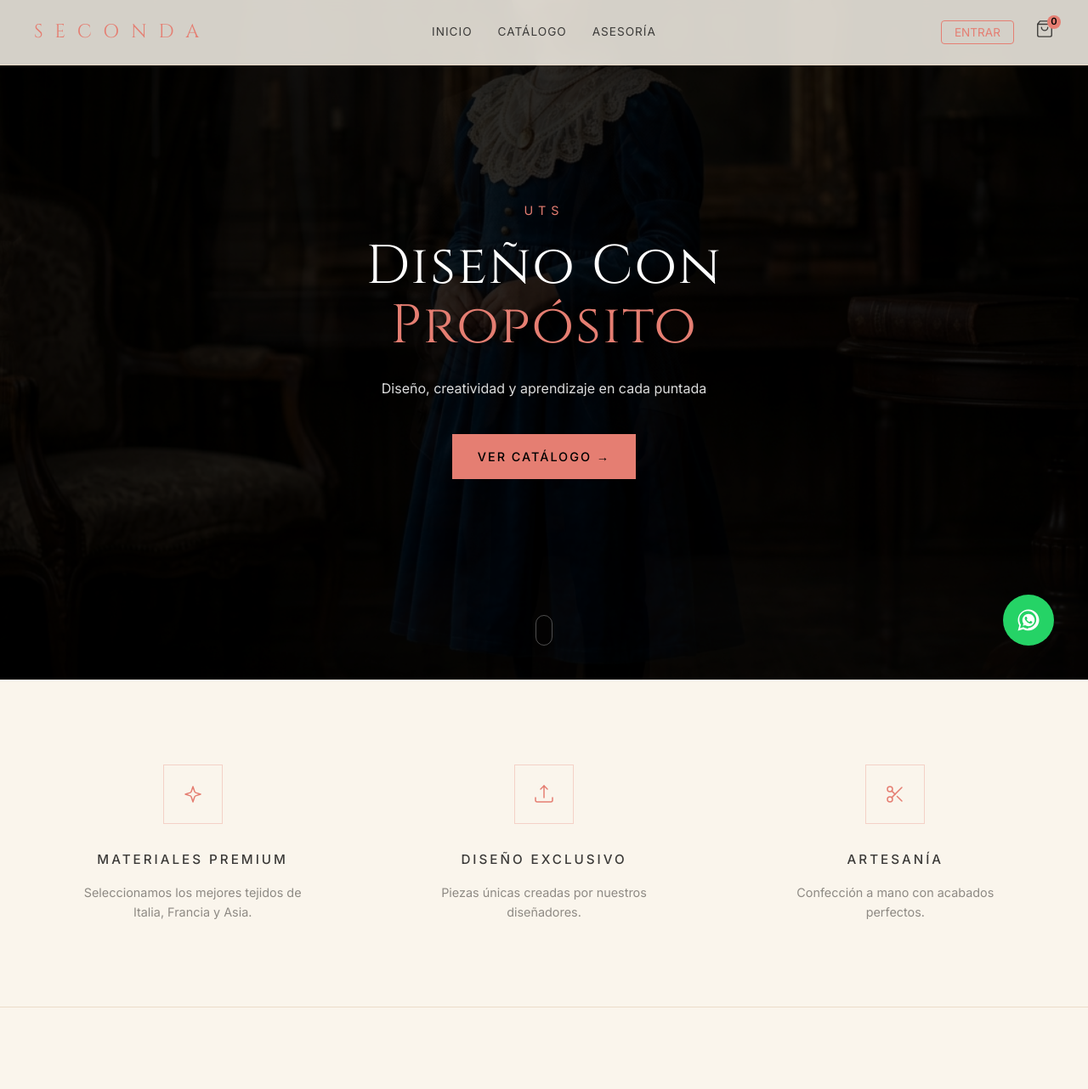
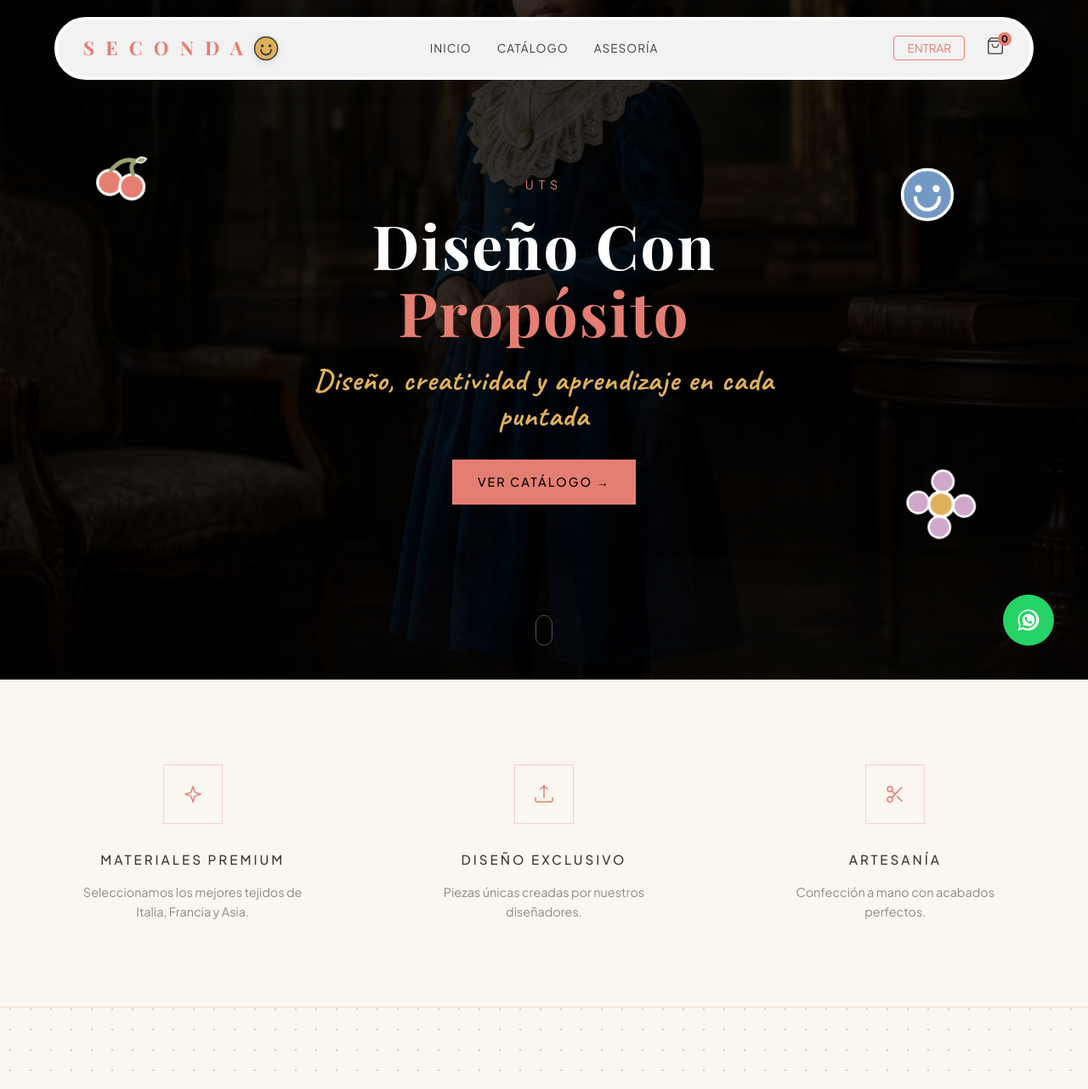
Before and after one commit to Proyectosjdda/Proyecto-Integrador, a website built with Vite: page index.html in a window 1280 px wide. Shown: the top 1282 px of the page at 85% size. Built offline with nearby package versions, Linux system fonts and the light colour scheme; some packages are replaced by stand-ins of ours; no server answers; the database is empty; a web font is replaced by a local one.

Commit message:
design: implementar estilo scrapbook infantil con grid de puntos y pegatinas

```diff
--- a/index.html
+++ b/index.html
@@ -9,7 +9,7 @@
     <!-- Google Fonts -->
     <link rel="preconnect" href="https://fonts.googleapis.com">
     <link rel="preconnect" href="https://fonts.gstatic.com" crossorigin>
-    <link href="https://fonts.googleapis.com/css2?family=Cinzel:wght@400;600;700&family=Inter:wght@300;400;500;600&display=swap" rel="stylesheet">
+    <link href="https://fonts.googleapis.com/css2?family=Caveat:wght@700&family=Playfair+Display:ital,wght@0,600;0,700;1,400&family=Plus+Jakarta+Sans:wght@400;500;600;700&display=swap" rel="stylesheet">
 
     <!-- CSS -->
     <link rel="stylesheet" href="/style.css" />
@@ -20,7 +20,15 @@
       <div class="nav-container">
         <div class="logo" style="flex: 1; display: flex; justify-content: flex-start; align-items: center; gap: 15px;">
           <button id="mobile-menu-btn" class="mobile-menu-btn" style="display: none; background: transparent; border: none; color: var(--color-accent); font-size: 1.5rem; cursor: pointer;">☰</button>
-          <a href="#" id="logo-home" style="font-family: var(--font-serif); font-size: 1.4rem; font-weight: 300; letter-spacing: 4px; color: var(--color-accent); margin: 0; text-decoration: none; display: inline-block;">S E C O N D A</a>
+          <a href="#" id="logo-home" style="font-family: var(--font-serif); font-size: 1.4rem; font-weight: 700; letter-spacing: 4px; color: var(--color-accent); margin: 0; text-decoration: none; display: flex; align-items: center; gap: 8px;">
+            S E C O N D A
+            <svg viewBox="0 0 100 100" width="30" height="30" style="filter: drop-shadow(0 2px 4px rgba(0,0,0,0.1)); flex-shrink: 0;">
+              <circle cx="50" cy="50" r="45" fill="#DFB15B" stroke="#3C3B39" stroke-width="5"/>
+              <circle cx="35" cy="40" r="6" fill="#3C3B39"/>
+              <circle cx="65" cy="40" r="6" fill="#3C3B39"/>
+              <path d="M 30,55 A 20,20 0 0,0 70,55" fill="none" stroke="#3C3B39" stroke-width="6" stroke-linecap="round"/>
+            </svg>
+          </a>
         </div>
         <div class="nav-links">
           <a href="#" id="nav-home">INICIO</a>
@@ -49,14 +57,45 @@
           <img class="hero-bg" src="hero2.png" alt="Moda infantil de lujo vintage - Niña con vestido de terciopelo">
           <img class="hero-bg" src="hero3.png" alt="Moda infantil de lujo vintage - Estilo de otoño para niños">
         </div>
-        <div class="hero-overlay" style="background: rgba(0,0,0,0.6);"></div>
+
+        <!-- Decorative Scrapbook Stickers -->
+        <div class="scrapbook-sticker sticker-cherry" style="top: 22%; left: 8%;">
+          <svg viewBox="0 0 100 100" width="80" height="80">
+            <circle cx="35" cy="65" r="18" fill="#E57E72" stroke="#ffffff" stroke-width="4"/>
+            <circle cx="68" cy="68" r="18" fill="#E57E72" stroke="#ffffff" stroke-width="4"/>
+            <path d="M 35,47 Q 50,25 70,30" fill="none" stroke="#9AA473" stroke-width="6" stroke-linecap="round"/>
+            <path d="M 68,50 Q 60,35 70,30" fill="none" stroke="#9AA473" stroke-width="6" stroke-linecap="round"/>
+            <path d="M 70,30 Q 75,20 85,25 Q 80,35 70,30" fill="#9AA473" stroke="#ffffff" stroke-width="2"/>
+          </svg>
+        </div>
+        <div class="scrapbook-sticker sticker-flower" style="bottom: 18%; right: 10%;">
+          <svg viewBox="0 0 100 100" width="90" height="90">
+            <circle cx="50" cy="50" r="16" fill="#DFB15B" stroke="#ffffff" stroke-width="4"/>
+            <!-- Petals -->
+            <circle cx="50" cy="20" r="14" fill="#D0A7CB" stroke="#ffffff" stroke-width="3"/>
+            <circle cx="50" cy="80" r="14" fill="#D0A7CB" stroke="#ffffff" stroke-width="3"/>
+            <circle cx="20" cy="50" r="14" fill="#D0A7CB" stroke="#ffffff" stroke-width="3"/>
+            <circle cx="80" cy="50" r="14" fill="#D0A7CB" stroke="#ffffff" stroke-width="3"/>
+            <circle cx="50" cy="50" r="16" fill="#DFB15B" stroke="#ffffff" stroke-width="4"/>
+          </svg>
+        </div>
+        <div class="scrapbook-sticker sticker-smiley" style="top: 25%; right: 12%;">
+          <svg viewBox="0 0 100 100" width="70" height="70">
+            <circle cx="50" cy="50" r="42" fill="#7398C4" stroke="#ffffff" stroke-width="5"/>
+            <circle cx="35" cy="40" r="6" fill="#ffffff"/>
+            <circle cx="65" cy="40" r="6" fill="#ffffff"/>
+            <path d="M 30,55 A 20,20 0 0,0 70,55" fill="none" stroke="#ffffff" stroke-width="6" stroke-linecap="round"/>
+          </svg>
+        </div>
+
+        <div class="hero-overlay" style="background: rgba(0,0,0,0.5);"></div>
         <div class="hero-content" data-tilt data-tilt-max="5" data-tilt-speed="400" data-tilt-perspective="1000">
           <p class="hero-overline" style="color: var(--color-accent); letter-spacing: 6px; font-size: 0.9rem; text-transform: uppercase; margin-bottom: 20px;">UTS</p>
-          <h1 class="hero-title" style="font-family: var(--font-serif); font-size: 4rem; font-weight: 300; line-height: 1.1; margin-bottom: 25px;">
+          <h1 class="hero-title" style="font-family: var(--font-serif); font-size: 4.5rem; font-weight: 700; line-height: 1.1; margin-bottom: 20px;">
             <span style="color: white; display: block;">Diseño Con</span>
             <span style="color: var(--color-accent); display: block;">Propósito</span>
           </h1>
-          <p class="hero-subtitle" style="font-family: var(--font-sans); font-size: 1rem; color: #ddd; max-width: 600px; margin: 0 auto 40px auto; line-height: 1.6;">Diseño, creatividad y aprendizaje en cada puntada</p>
+          <p class="hero-subtitle" style="font-family: var(--font-hand); font-size: 2.2rem; color: var(--color-pastel-gold); max-width: 600px; margin: 0 auto 30px auto; line-height: 1.2; letter-spacing: 1px;">Diseño, creatividad y aprendizaje en cada puntada</p>
           <div class="hero-buttons" style="display: flex; gap: 20px; justify-content: center;">
             <a href="#collections" class="btn-primary" style="background: var(--color-accent); color: #000; border: none; padding: 15px 30px; letter-spacing: 2px; text-transform: uppercase; font-weight: 500;">Ver Catálogo →</a>
           </div>
--- a/style.css
+++ b/style.css
@@ -1,5 +1,5 @@
 :root {
-  --color-bg: #FAF5EC;               /* Soft warm cream/off-white background */
+  --color-bg: #FAF6F0;               /* Soft warm cream/off-white background */
   --color-text: #3C3B39;             /* Premium dark charcoal for typography */
   --color-text-muted: #8E8A84;       /* Soft warm gray for captions and details */
   --color-accent: #E57E72;           /* Soft coral/dusty rose accent */
@@ -13,14 +13,17 @@
   --color-pastel-gold: #DFB15B;      /* Soft mustard yellow/gold */
   --color-pastel-lilac: #D0A7CB;     /* Soft lavender/lilac */
 
-  --font-serif: 'Cinzel', serif;
-  --font-sans: 'Inter', sans-serif;
+  --font-serif: 'Playfair Display', serif;
+  --font-sans: 'Plus Jakarta Sans', sans-serif;
+  --font-hand: 'Caveat', cursive;
 }
 
 * { margin: 0; padding: 0; box-sizing: border-box; }
 
 body {
   background-color: var(--color-bg);
+  background-image: radial-gradient(#d5cbbd 1.5px, transparent 1.5px);
+  background-size: 24px 24px;
   color: var(--color-text);
   font-family: var(--font-sans);
   line-height: 1.6;
@@ -37,9 +40,10 @@ h1, h2, h3, .logo { font-family: var(--font-serif); font-weight: 400; letter-spa
 
 /* Navbar */
 .navbar {
-  position: fixed; top: 0; width: 100%; padding: 20px 40px; z-index: 1000;
-  transition: all 0.3s ease; background: rgba(250, 245, 236, 0.85);
-  backdrop-filter: blur(10px); border-bottom: 1px solid var(--color-card-border);
+  position: fixed; top: 20px; left: 50%; transform: translateX(-50%); width: 90%; max-width: 1200px; padding: 15px 30px; z-index: 1000;
+  transition: all 0.3s ease; background: rgba(255, 255, 255, 0.95);
+  backdrop-filter: blur(10px); border: 4px solid #ffffff; border-radius: 50px;
+  box-shadow: 0 8px 24px rgba(60, 59, 57, 0.08);
 }
 
 .nav-container { max-width: 1400px; margin: 0 auto; display: flex; justify-content: space-between; align-items: center; }
@@ -123,8 +127,36 @@ h1, h2, h3, .logo { font-family: var(--font-serif); font-weight: 400; letter-spa
 .btn-asesoria:hover { background: rgba(229, 126, 114, 0.1); }
 
 /* Product Card */
-.product-card { background: var(--color-card); border-radius: 12px; padding: 20px; display: flex; flex-direction: column; transition: transform 0.1s ease, box-shadow 0.3s ease; transform-style: preserve-3d; position: relative; border: 1px solid var(--color-card-border); cursor: pointer; }
-.product-card:hover { box-shadow: 0 15px 30px rgba(187, 169, 149, 0.15); border-color: var(--color-accent); }
+.product-card {
+  background: var(--color-card);
+  border: 6px solid #ffffff;
+  border-radius: 20px;
+  padding: 20px;
+  display: flex;
+  flex-direction: column;
+  transition: transform 0.3s ease, box-shadow 0.3s ease;
+  transform-style: preserve-3d;
+  position: relative;
+  cursor: pointer;
+  box-shadow: 0 6px 16px rgba(60, 59, 57, 0.06);
+  transform: rotate(var(--rotation, 0deg));
+}
+
+.product-card:nth-child(odd) {
+  --rotation: -1.2deg;
+}
+.product-card:nth-child(even) {
+  --rotation: 1.2deg;
+}
+.product-card:nth-child(3n) {
+  --rotation: 0.6deg;
+}
+
+.product-card:hover {
+  box-shadow: 0 12px 28px rgba(60, 59, 57, 0.15);
+  transform: scale(1.03) rotate(0deg);
+  z-index: 10;
+}
 .product-image-container { width: 100%; height: 400px; overflow: hidden; border-radius: 5px; margin-bottom: 20px; position: relative; transform: translateZ(30px); }
 .product-image { width: 100%; height: 100%; object-fit: contain; object-position: center; transition: transform 0.5s ease; }
 .product-card:hover .product-image { transform: scale(1.05); }
@@ -143,13 +175,20 @@ h1, h2, h3, .logo { font-family: var(--font-serif); font-weight: 400; letter-spa
 .product-price { color: var(--color-accent); font-size: 1.1rem; margin-bottom: 15px; }
 
 /* Detail View */
-#detail-view { padding: 120px 40px 60px; max-width: 1200px; margin: 0 auto; min-height: 100vh; animation: fadeIn 0.4s ease; color: var(--color-text); }
+#detail-view { padding: 140px 20px 60px; max-width: 1200px; margin: 0 auto; min-height: 100vh; animation: fadeIn 0.4s ease; color: var(--color-text); }
 @keyframes fadeIn { from { opacity: 0; transform: translateY(20px); } to { opacity: 1; transform: translateY(0); } }
+.detail-container {
+  background: #ffffff;
+  border: 6px solid #ffffff;
+  border-radius: 24px;
+  padding: 50px 40px;
+  box-shadow: 0 10px 30px rgba(60, 59, 57, 0.06);
+}
 .btn-back { display: flex; align-items: center; gap: 10px; background: transparent; border: none; color: var(--color-text-muted); font-family: var(--font-sans); cursor: pointer; margin-bottom: 30px; font-size: 1rem; transition: color 0.3s; }
 .btn-back:hover { color: var(--color-accent); }
 
 .detail-grid { display: grid; grid-template-columns: 1fr 1fr; gap: 60px; align-items: start; }
-.detail-image { width: 100%; height: auto; max-height: 85vh; object-fit: contain; border-radius: 10px; box-shadow: 0 10px 30px rgba(187, 169, 149, 0.12); }
+.detail-image { width: 100%; height: auto; max-height: 85vh; object-fit: contain; border-radius: 12px; box-shadow: 0 10px 30px rgba(187, 169, 149, 0.08); border: 4px solid #fff; }
 .detail-info { color: var(--color-text); }
 .detail-title { font-size: 2.5rem; color: var(--color-text); margin-bottom: 15px; }
 .detail-price { font-size: 1.5rem; color: var(--color-accent); margin-bottom: 30px; }
@@ -345,3 +384,27 @@ h1, h2, h3, .logo { font-family: var(--font-serif); font-weight: 400; letter-spa
   .whatsapp-float { bottom: 16px; right: 16px; width: 48px; height: 48px; font-size: 24px; }
   .btn-top { bottom: 80px; right: 16px; width: 42px; height: 42px; }
 }
+
+/* Scrapbook Stickers */
+.scrapbook-sticker {
+  position: absolute;
+  z-index: 5;
+  pointer-events: none;
+  filter: drop-shadow(0 8px 16px rgba(0, 0, 0, 0.12));
+  animation: floatSticker 6s ease-in-out infinite alternate;
+}
+.sticker-cherry { animation-delay: 0s; transform: rotate(-8deg); }
+.sticker-flower { animation-delay: 1.5s; transform: rotate(12deg); }
+.sticker-smiley { animation-delay: 3s; transform: rotate(-5deg); }
+
+@keyframes floatSticker {
+  0% { transform: translateY(0) rotate(-6deg); }
+  100% { transform: translateY(-12px) rotate(6deg); }
+}
+
+/* Responsive adjustments for stickers */
+@media (max-width: 768px) {
+  .scrapbook-sticker {
+    display: none;
+  }
+}
```
